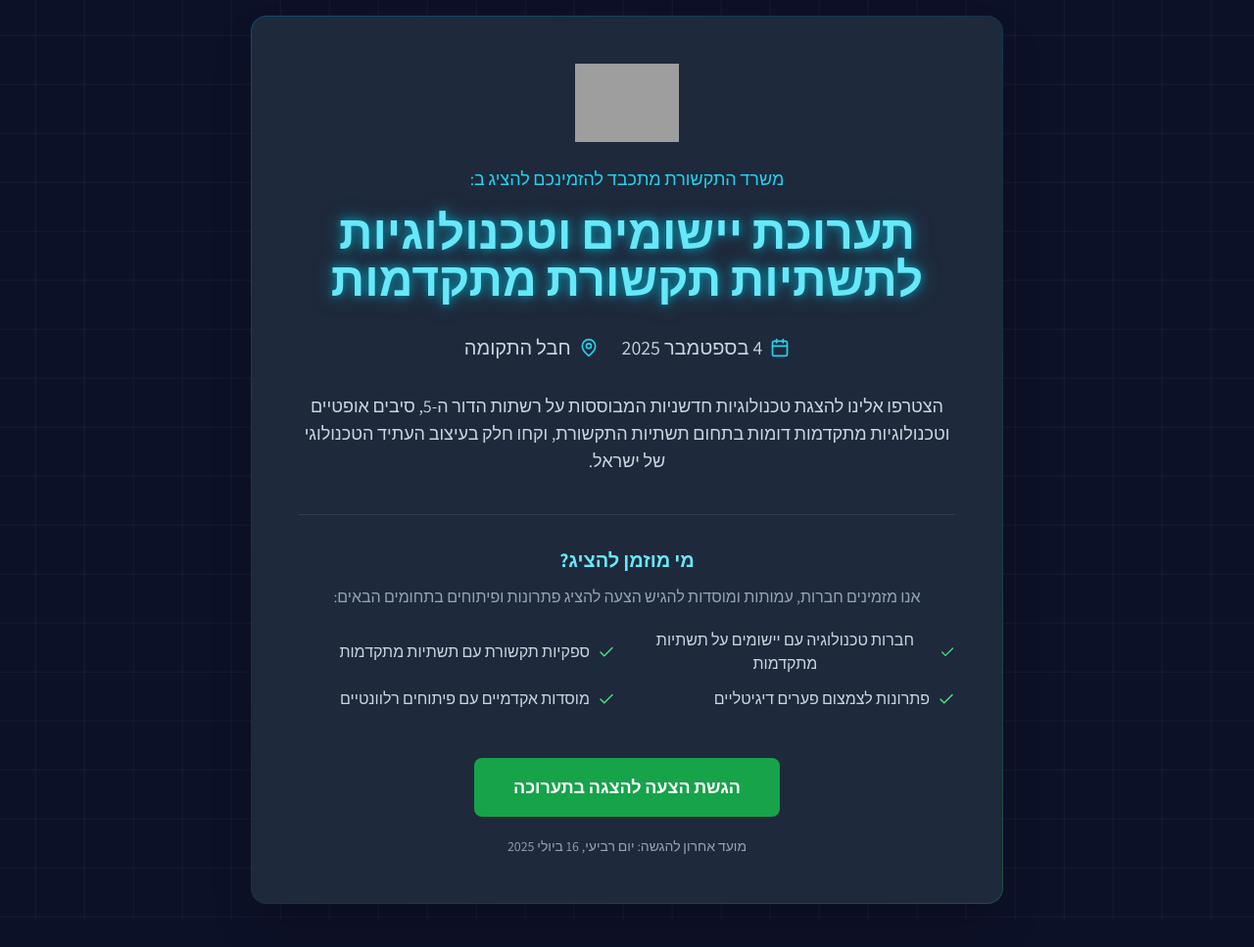
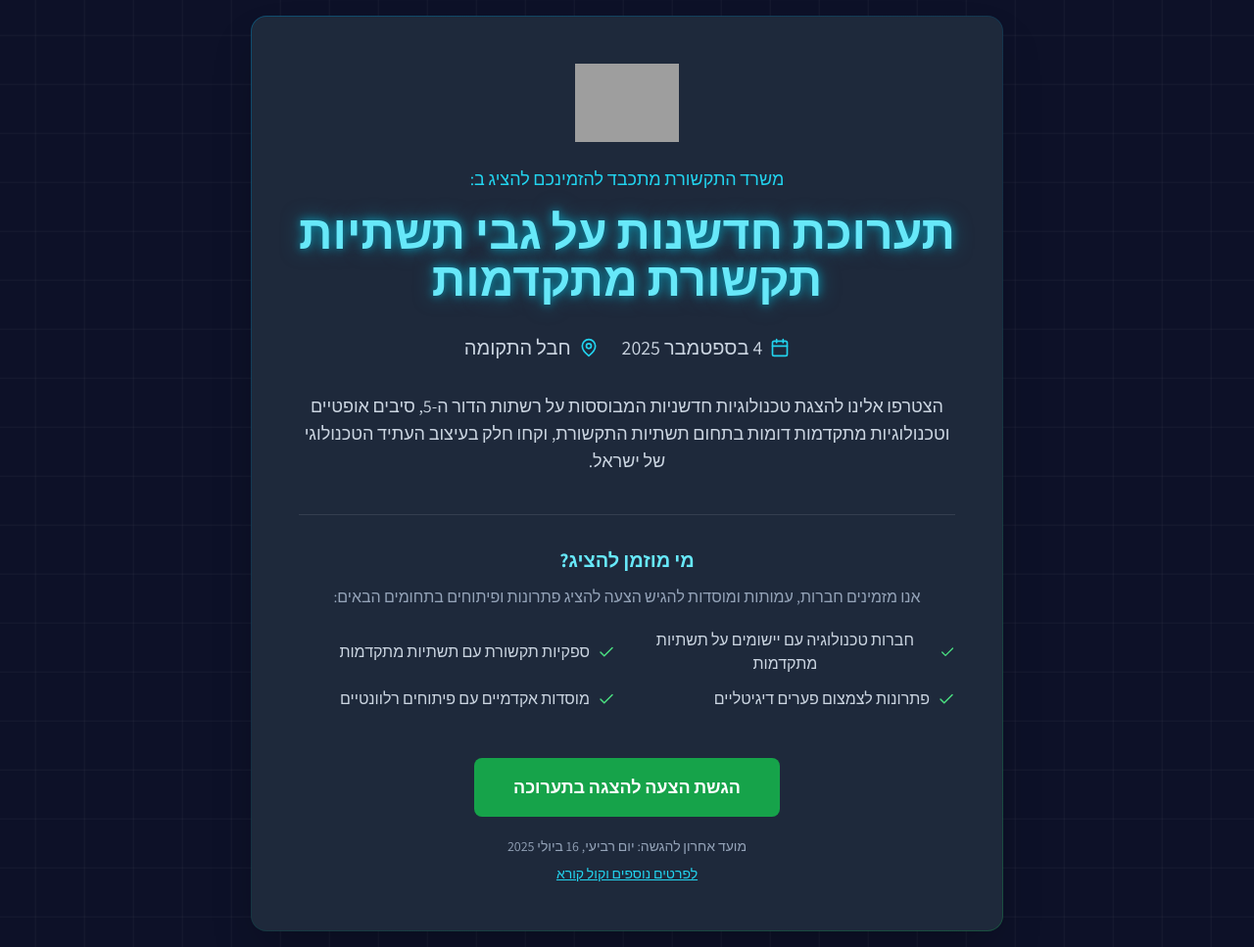
Before and after one commit to tomermoc/moc, a plain HTML site: page index.html in a window 1280 px wide. Shown: the whole page at 98% size. Before the commit the page ends 939 px from the top, so only its background shows below. Drawn offline with nearby package versions, Linux system fonts and the light colour scheme; grey boxes are pictures that could not be loaded.

Commit message:
Update index.html

```diff
--- a/index.html
+++ b/index.html
@@ -89,7 +89,7 @@
 
             <!-- Main Title -->
             <h1 class="fade-in-up delay-2 text-3xl md:text-5xl font-bold glow-title text-cyan-300">
-                תערוכת יישומים וטכנולוגיות לתשתיות תקשורת מתקדמות
+                תערוכת חדשנות על גבי תשתיות תקשורת מתקדמות
             </h1>
 
             <!-- Event Details: Date and Location with Icons -->
@@ -123,17 +123,24 @@
 
             <!-- Call to Action Button -->
             <div class="fade-in-up delay-6 mt-12">
-                <a href="https://www.gov.il/he/pages/10062025_1?fireglass_rsn=true#fireglass_params&tabid=ab65c73b75f8ba8d&application_server_address=fgtehilacloud-4-me-west1.prod.fire.glass&popup=true&is_right_side_popup=false&start_with_session_counter=1"
+                <a href="https://forms.monday.com/forms/a8e89ab15f8f12f7a5fa772ae8d97292?r=euc1"
                    target="_blank" rel="noopener noreferrer"
                    class="pulse-button inline-block bg-green-600 hover:bg-green-500 text-white font-bold text-lg py-4 px-10 rounded-lg transition-transform transform hover:scale-105">
                     הגשת הצעה להצגה בתערוכה
                 </a>
             </div>
 
-             <!-- Submission Deadline -->
-            <p class="fade-in-up delay-7 mt-5 text-sm text-slate-400">
-                מועד אחרון להגשה: יום רביעי, 16 ביולי 2025
-            </p>
+            <!-- Submission Info -->
+            <div class="fade-in-up delay-7 mt-5 text-sm">
+                <p class="text-slate-400">
+                    מועד אחרון להגשה: יום רביעי, 16 ביולי 2025
+                </p>
+                <a href="https://www.gov.il/he/pages/10062025_1?fireglass_rsn=true#fireglass_params&tabid=ab65c73b75f8ba8d&application_server_address=fgtehilacloud-4-me-west1.prod.fire.glass&popup=true&is_right_side_popup=false&start_with_session_counter=1"
+                   target="_blank" rel="noopener noreferrer"
+                   class="mt-2 inline-block text-cyan-400 hover:text-cyan-300 underline transition-colors">
+                   לפרטים נוספים וקול קורא
+                </a>
+            </div>
         </div>
     </div>
 
```
